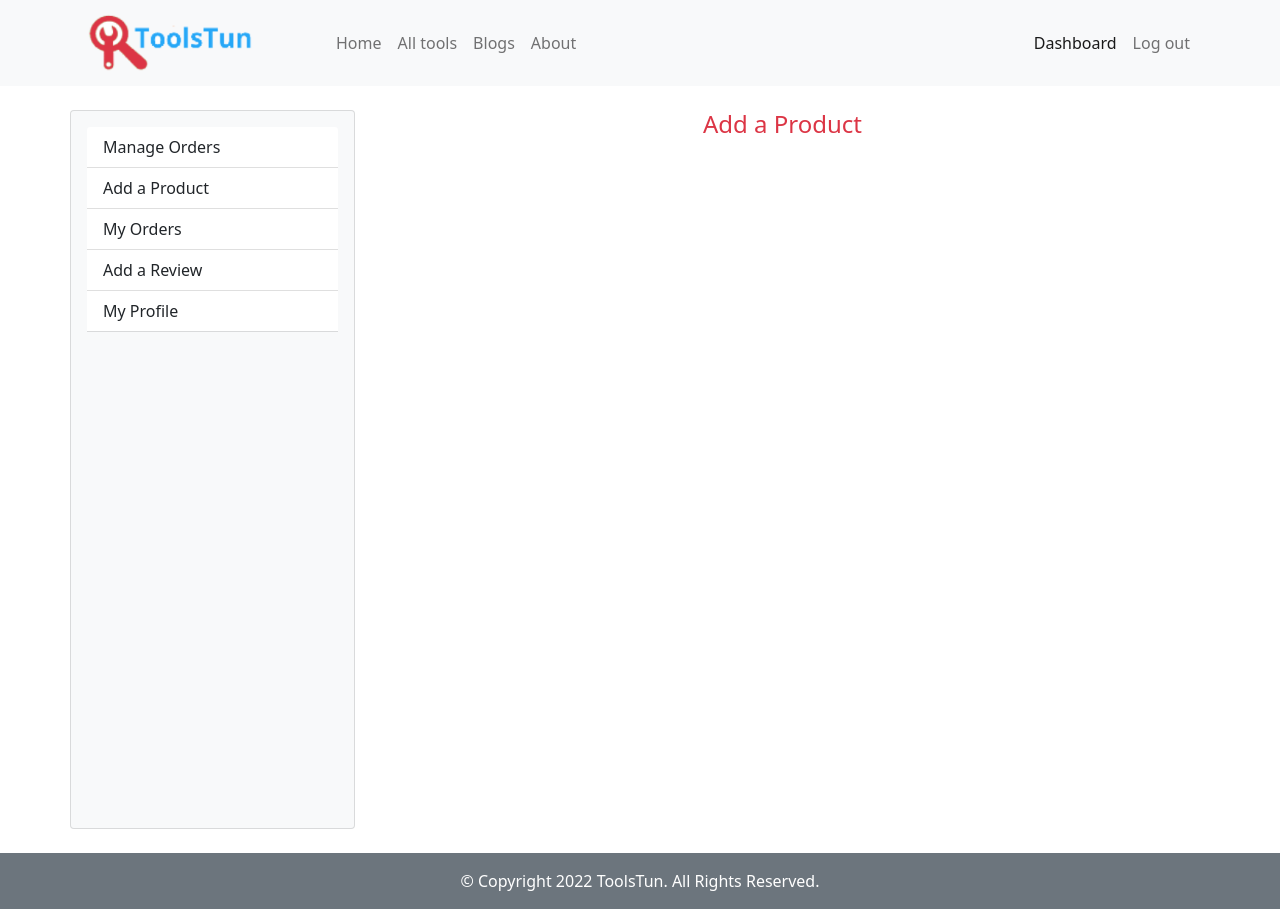
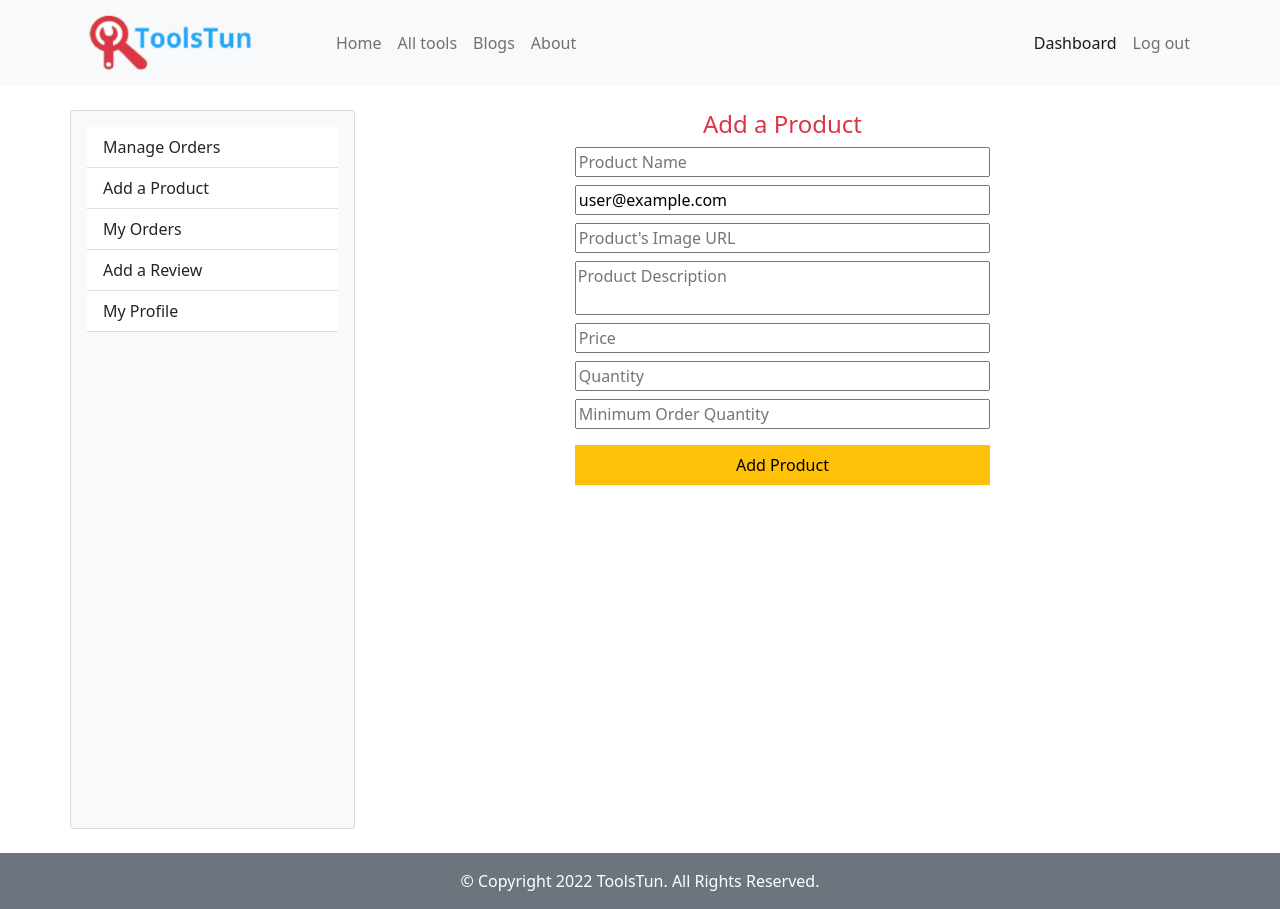
Before and after one commit to mdmahmu/toolstun-client, a React (Create React App) app: page /dashboard/add_product in a window 1280 px wide. Built offline with nearby package versions, Linux system fonts and the light colour scheme; no server answers; sample sign-in values are in the browser's storage.

Commit message:
add a product page design done

```diff
--- a/src/Pages/Dashborad/AddProduct/AddProduct.js
+++ b/src/Pages/Dashborad/AddProduct/AddProduct.js
@@ -1,9 +1,38 @@
 import React from 'react';
+import { useAuthState } from "react-firebase-hooks/auth";
+import { useForm } from "react-hook-form";
+import auth from "../../../firebase.init";
 
 const AddProduct = () => {
+    const [user] = useAuthState(auth);
+    const { register, handleSubmit } = useForm();
+
+    const onSubmit = (data, e) => {
+        console.log(data);
+    };
+
     return (
         <div>
             <h4 className="text-center text-danger">Add a Product</h4>
+
+            <form onSubmit={handleSubmit(onSubmit)} className="d-flex flex-column w-50 mx-auto">
+                <input className="mb-2" placeholder="Product Name" {...register("name")} required />
+
+                <input className="mb-2" defaultValue={user?.email || user?.providerData[0]?.uid} type="text" placeholder="Email or uid" {...register("emailOrUid")} required readOnly />
+
+                <input className="mb-2" placeholder="Product's Image URL" {...register("img")} required />
+
+                <textarea placeholder="Product Description" style={{ resize: 'none' }} {...register("description")} rows="2" cols="23" className="mb-2" required />
+
+                <input className="mb-2" placeholder="Price" type='number' step='0.01' {...register("price")} required />
+
+                <input className="mb-2" placeholder="Quantity" type='number' {...register("quantity")} required />
+
+                <input className="mb-2" placeholder="Minimum Order Quantity" type='number' {...register("minOrder")} required />
+                <input className="mb-2 d-none" defaultValue={0} placeholder="Sold" type='number' {...register("sold")} required />
+
+                <input className="mt-2 mb-4 bg-warning border-0 py-2" type="submit" value='Add Product' />
+            </form>
         </div>
     );
 };
```
